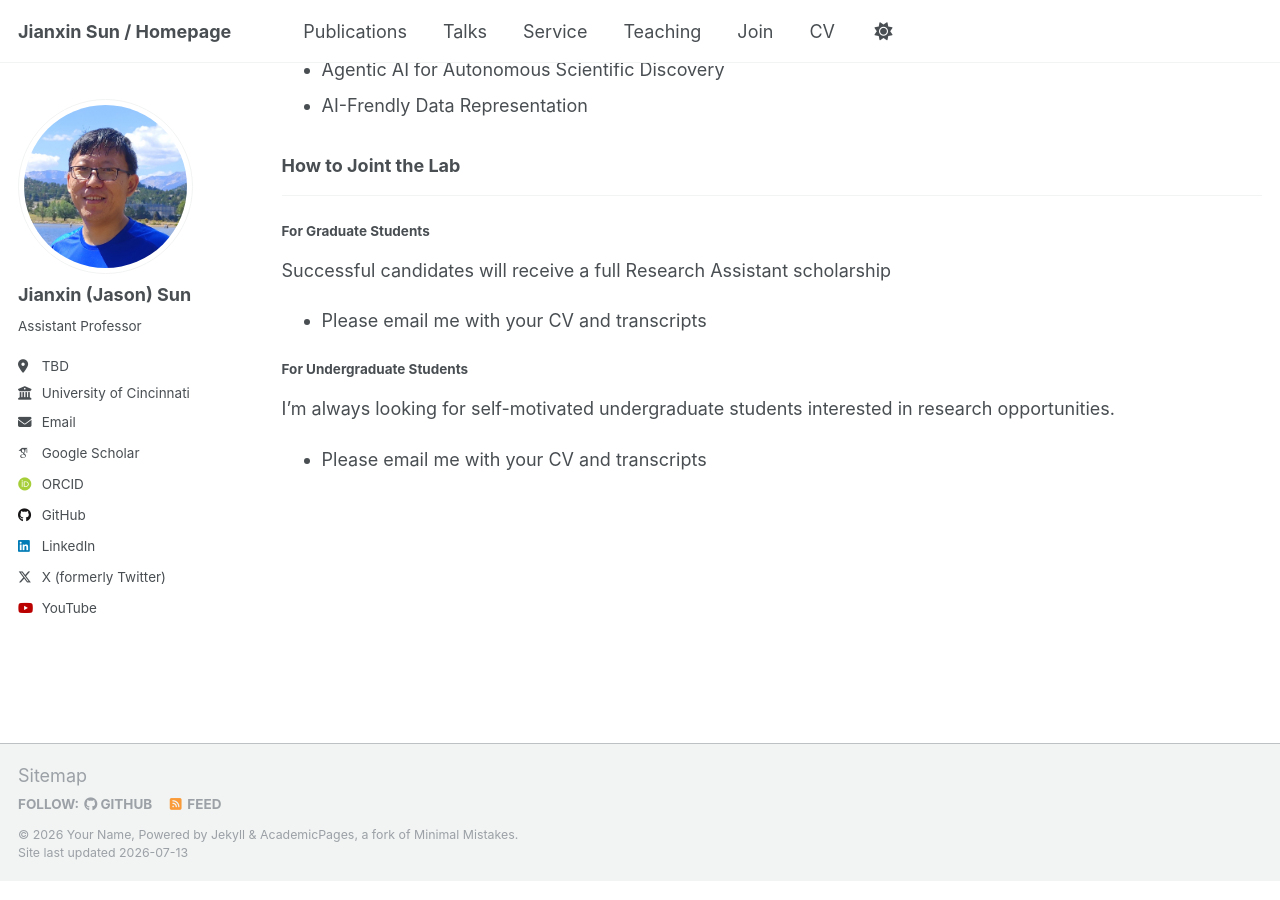
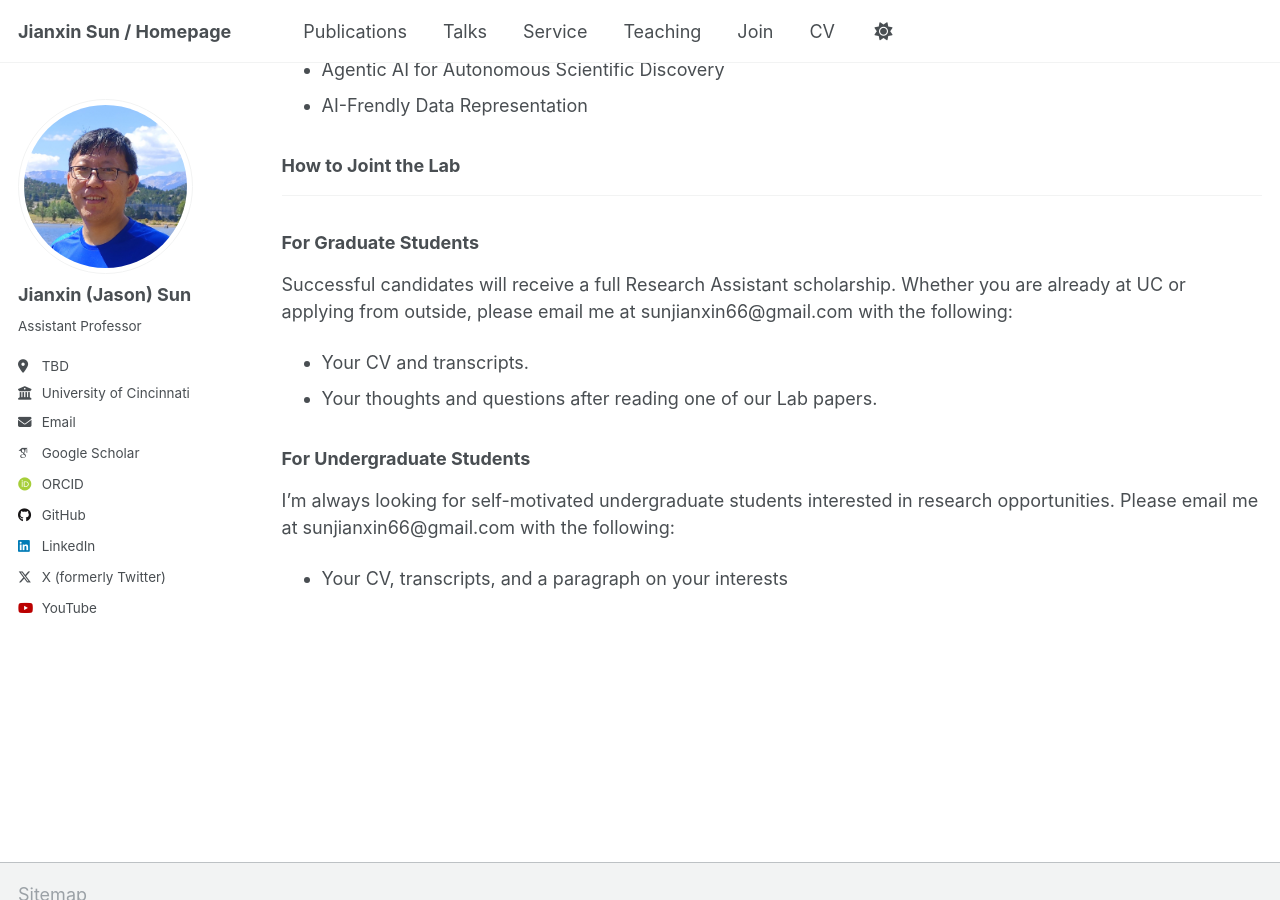
Before and after one commit to sunjianxin/sunjianxin.github.io, a Jekyll site: the page built from _pages/join.html, in a window 1280 px wide and 900 px high, scrolled down 404 px. Built offline with Jekyll 4.4.1, drawn with Linux system fonts in a browser that asks for light colours; some web fonts are replaced.

Commit message:
Update join.html

```diff
--- a/_pages/join.html
+++ b/_pages/join.html
@@ -25,15 +25,16 @@ author_profile: true
 </ul>
 <h3>How to Joint the Lab</h3>
 <hr class="separator">
-<h4>For Graduate Students</h4>
-<p>Successful candidates will receive a full Research Assistant scholarship</p>
+<h3>For Graduate Students</h3>
+<p>Successful candidates will receive a full Research Assistant scholarship. Whether you are already at UC or applying from outside, please email me at sunjianxin66@gmail.com with the following:</p>
 <ul>
-  <li> Please email me with your CV and transcripts</li>
+  <li> Your CV and transcripts.</li>
+  <li> Your thoughts and questions after reading one of our Lab papers.</li>
 </ul>
-<h4>For Undergraduate Students</h4>
-<p>I’m always looking for self-motivated undergraduate students interested in research opportunities.</p>
+<h3>For Undergraduate Students</h3>
+<p>I’m always looking for self-motivated undergraduate students interested in research opportunities. Please email me at sunjianxin66@gmail.com with the following:</p>
 <ul>
-  <li> Please email me with your CV and transcripts</li>
+  <li> Your CV, transcripts, and a paragraph on your interests</li>
 </ul>
 
 <!-- {% include base_path %}
```
